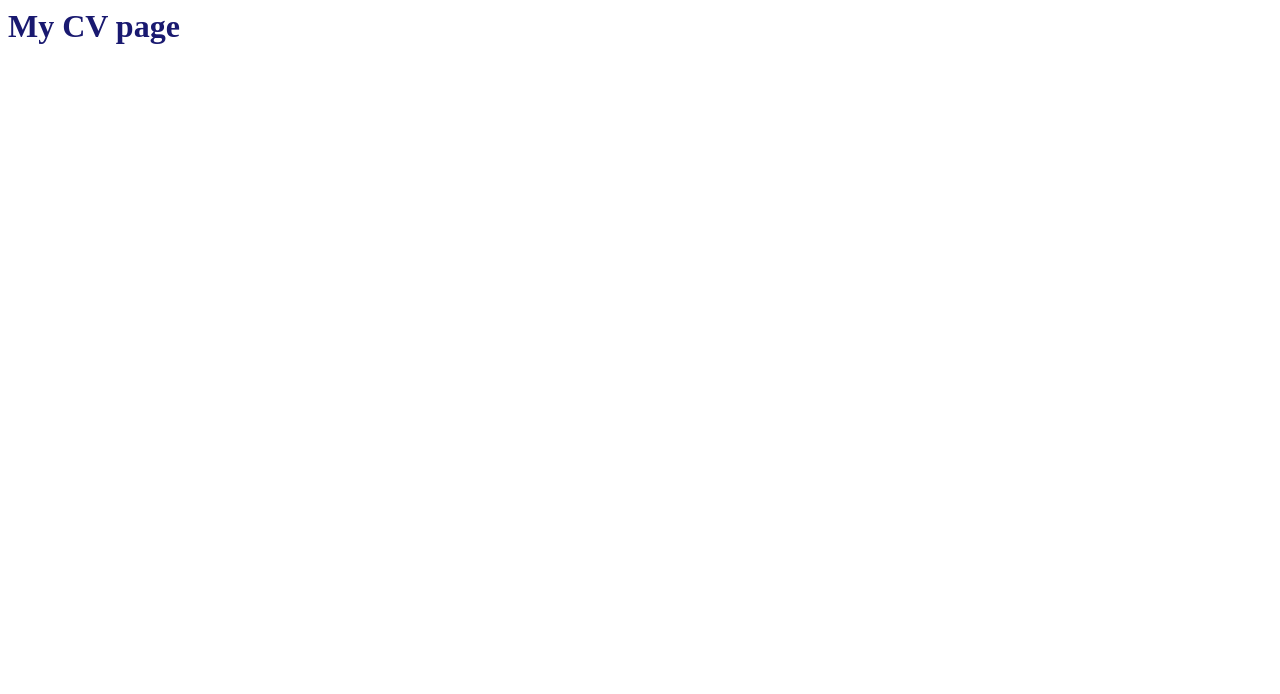
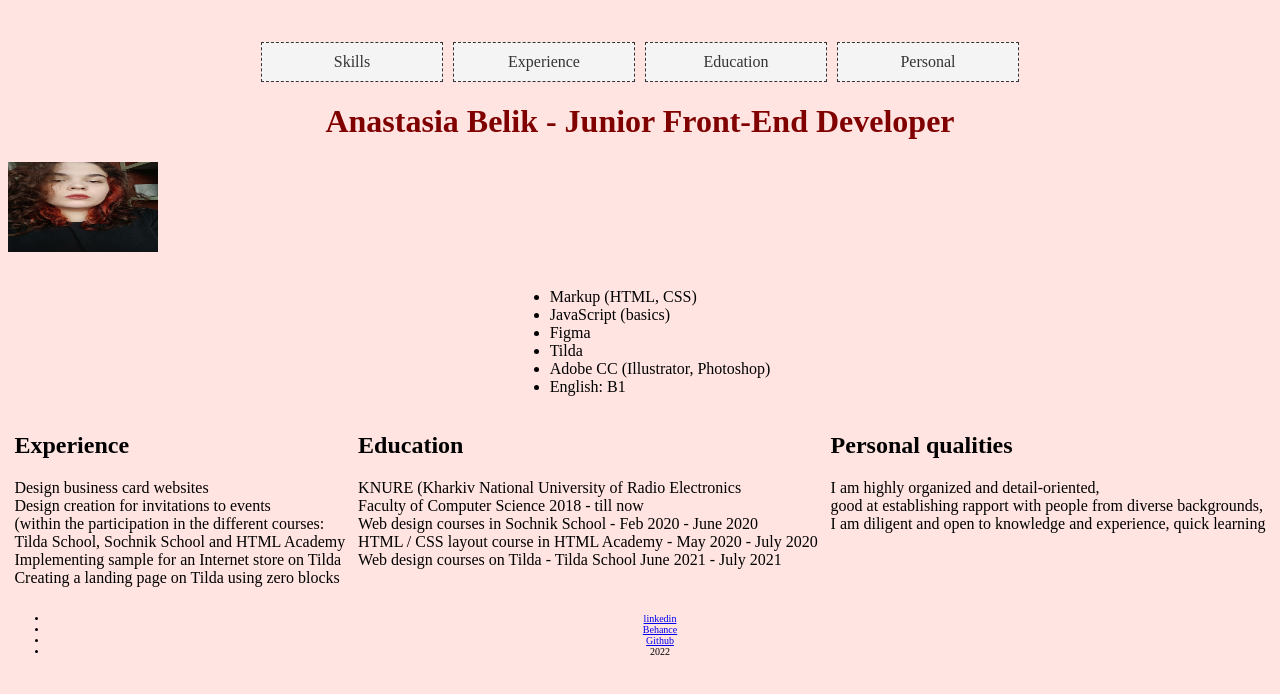
Before and after one commit to Akie95010/rsschool-cv-0, a plain HTML site: page index.html in a window 1280 px wide. Drawn offline with Linux system fonts and the light colour scheme.

Commit message:
feat: add markup

```diff
--- a/index.html
+++ b/index.html
@@ -1,5 +1,88 @@
+<!DOCTYPE html>
+<html lang="ru">
 <head>
+    <meta charset="utf-8">
     <link href="style.css" rel="stylesheet">
+    <title>Заголовок</title>
 </head>
+<body>
+    <div class="page-header">
+        <header>CV</header>
+    </div>
+    <div class="navigation">
+        <nav>
+            <ul class="nav">
+                <li><a href=""> Skills </a></li>
+                <li><a href=""> Experience </a></li>
+                <li><a href=""> Education </a></li>
+                <li><a href=""> Personal </a></li>
+            </ul>
+        </nav>
+    </div>
+    <div>
+        <main> <h1>Anastasia Belik - Junior Front-End Developer</h1> </main>
+    </div>
+    <div class="picture">
+        <p><img src="/img/CV_photo.jpg" alt="my photo" width="150" height="90"></p>
+    </div>
+    <div class="skils">
+    <section class="skils-list">
+        <ul>
+            <li>Markup (HTML, CSS)
+            <li>JavaScript (basics) </li>
+            <li>Figma</li>
+            <li>Tilda</li>
+            <li>Adobe CC (Illustrator, Photoshop)</li>
+            <li>English: B1</li>
+        </ul>
+    </section>
+    </div>
 
-<h1> My CV page </h1>
+    <div class="experience">
+    <section class="experience-list">
+    <h2> Experience </h2>
+    <p> Design business card websites<br>
+        Design creation for invitations to events<br>
+        (within the participation in the different courses:<br>
+        Tilda School, Sochnik School and
+        HTML Academy<br>
+        Implementing sample for an Internet store on Tilda<br>
+        Creating a landing page on Tilda using zero blocks<br>
+    </p>
+    </section>
+        <div class="education">
+    <section class="education-list">
+        <h2> Education </h2>
+        <p>
+            KNURE (Kharkiv National University of Radio Electronics<br>
+            Faculty of Computer Science 2018 - till now<br>
+            Web design courses in Sochnik School - Feb 2020 - June 2020<br>
+            HTML / CSS layout course in HTML Academy - May 2020 - July 2020<br>
+            Web design courses on Tilda - Tilda School June 2021 - July 2021<br>
+        </p>
+    </section>
+        </div>
+
+    <div class="personal">
+    <section class="personal-list">
+        <h2> Personal qualities </h2>
+        <p>
+            I am highly organized and detail-oriented,<br>
+            good at establishing rapport with people from diverse backgrounds, <br>
+            I am diligent and open to knowledge and experience, quick learning<br>
+        </p>
+    </section>
+    </div>
+    </div>
+</body>
+<footer>
+    <div class="footer">
+    <ul>
+        <li><a href="https://www.linkedin.com/in/anastasia-belik-192600224/">linkedin </a></li>
+        <li><a href="https://www.behance.net/nastjabeli4f13"> Behance </a></li>
+        <li><a href="https://github.com/Akie95010"> Github </a></li>
+        <li>2022</li>
+    </ul>
+    </div>
+</footer>
+</html>
--- a/style.css
+++ b/style.css
@@ -1 +1,61 @@
-h1 { color: midnightblue; }
+body {
+    background-color: mistyrose;
+    }
+
+h1 {
+    color: maroon;
+    display: flex;
+    justify-content: space-around;}
+
+.page-header {visibility:hidden;}
+ul.nav{
+    margin-left: 0px;
+    padding-left: 0px;
+    list-style: none;
+}
+.nav li {
+    float: left;
+}
+ul.nav a {
+    display: block;
+    width: 10em;
+    padding:10px;
+    margin: 0 5px;
+    background-color: #f4f4f4;
+    border: 1px dashed #333;
+    text-decoration: none;
+    color: #333;
+    text-align: center;
+}
+ul.nav a:hover{
+    background-color: #333;
+    color: #f4f4f4;
+}
+.navigation {
+    display: flex;
+    justify-content: center;
+}
+.skils{
+    display: flex;
+    justify-content: space-around;
+}
+.experience{
+    display: flex;
+    justify-content: space-around;
+}
+.personal{
+    display: flex;
+    justify-content: space-around;
+}
+.education{
+    display: flex;
+    justify-content: space-around;
+}
+.footer {
+    display: inline;
+    bottom : 0;
+    height:60px;
+    margin-top : 40px;
+    text-align: center ;
+    font-size: 10px ;
+}
```
Also changed, not shown: img/CV_photo.jpg (added).
